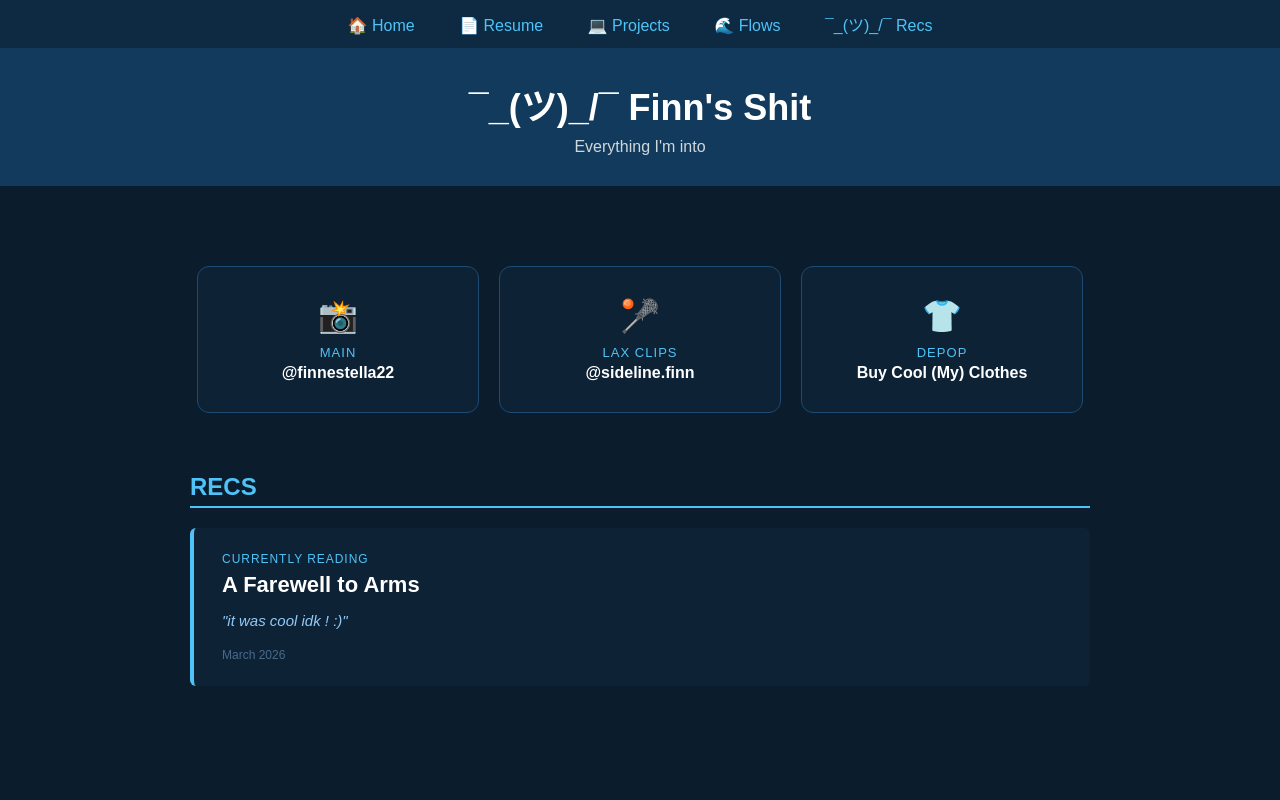
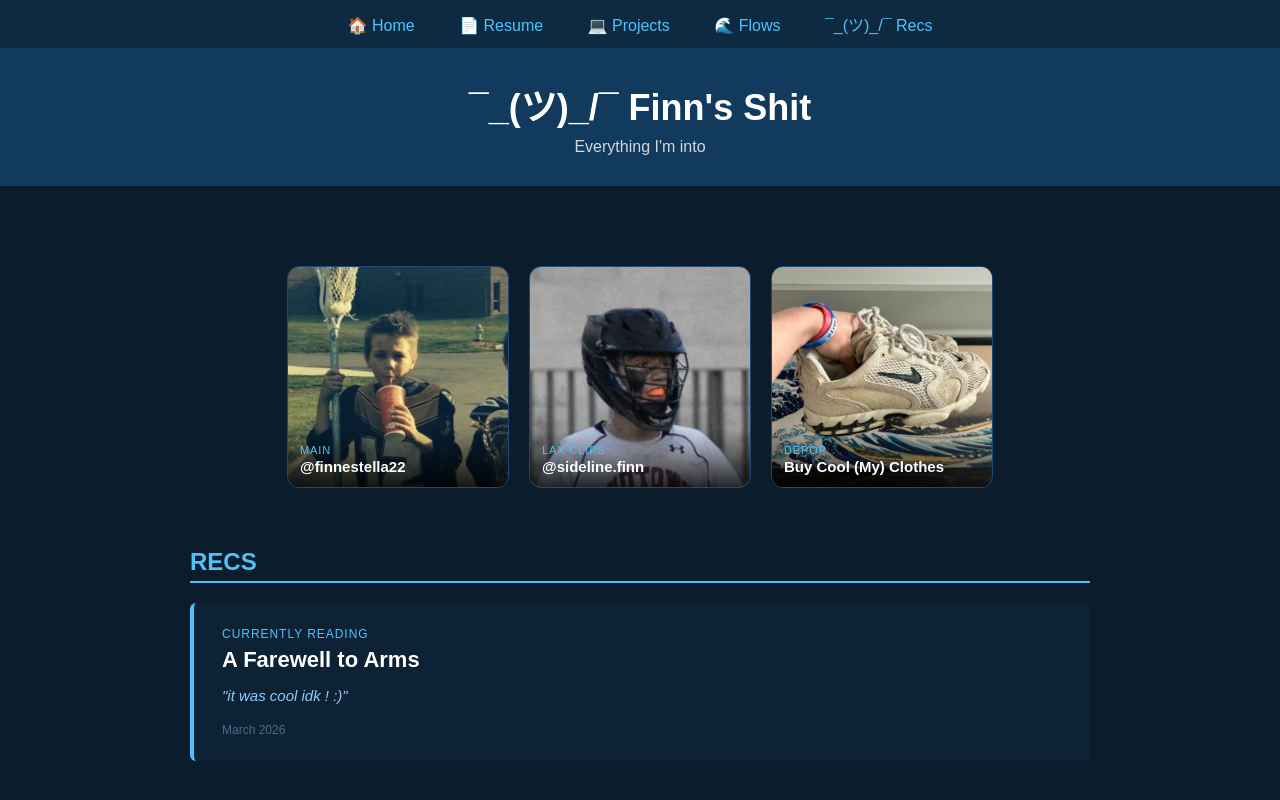
Before and after one commit to finnestella222-web/finnestella222-web.github.io, a plain HTML site: page recs.html in a window 1280 px wide. Shown: the top 800 px of the page. Drawn offline with Linux system fonts and the light colour scheme.

Commit message:
Update recs.html

```diff
--- a/recs.html
+++ b/recs.html
@@ -1,7 +1,7 @@
 <!DOCTYPE html>
 <html>
 <head>
-  <title>whoslooking?</title>
+  <title>Finn's Shit</title>
 
   <style>
     body {
@@ -51,7 +51,6 @@
       margin: auto;
     }
 
-    /* CONTACT STYLE LINKS */
     .links-grid {
       display: flex;
       flex-wrap: wrap;
@@ -61,43 +60,52 @@
     }
 
     .link-tile {
-      background-color: #0e2236;
+      position: relative;
+      width: 220px;
+      height: 220px;
+      border-radius: 12px;
+      overflow: hidden;
+      text-decoration: none;
       border: 1px solid #1e4a73;
-      border-radius: 12px;
-      padding: 30px 40px;
-      text-align: center;
-      text-decoration: none;
-      color: white;
-      width: 200px;
-      transition: background-color 0.2s, border-color 0.2s, transform 0.15s;
+      transition: transform 0.15s, border-color 0.2s;
     }
 
     .link-tile:hover {
-      background-color: #1a3a5c;
+      transform: translateY(-4px);
       border-color: #4fc3f7;
-      transform: translateY(-4px);
     }
 
-    .link-tile .link-icon {
-      font-size: 32px;
-      margin-bottom: 10px;
+    .link-tile img {
+      width: 100%;
+      height: 100%;
+      object-fit: cover;
+      object-position: center top;
+      display: block;
     }
 
-    .link-tile .link-label {
-      font-size: 13px;
+    .link-tile .overlay {
+      position: absolute;
+      bottom: 0;
+      left: 0;
+      right: 0;
+      background: linear-gradient(transparent, rgba(0,0,0,0.82));
+      padding: 16px 12px 12px;
+    }
+
+    .link-tile .overlay .link-label {
+      font-size: 11px;
       color: #4fc3f7;
       text-transform: uppercase;
       letter-spacing: 0.08em;
-      margin-bottom: 4px;
+      margin-bottom: 2px;
     }
 
-    .link-tile .link-name {
-      font-size: 16px;
+    .link-tile .overlay .link-name {
+      font-size: 15px;
       font-weight: bold;
       color: white;
     }
 
-    /* RECS SECTION */
     h2 {
       border-bottom: 2px solid #4fc3f7;
       padding-bottom: 5px;
@@ -175,33 +183,36 @@
 
   <div class="container">
 
-    <!-- CONTACT STYLE LINKS -->
     <div class="links-grid">
 
       <a class="link-tile" href="https://www.instagram.com/finnestella22" target="_blank">
-        <div class="link-icon">📸</div>
+        <img src="img-main.png" alt="Finn main Instagram">
+        <div class="overlay">
           <div class="link-label">Main</div>
           <div class="link-name">@finnestella22</div>
+        </div>
       </a>
 
       <a class="link-tile" href="https://www.instagram.com/sideline.finn" target="_blank">
-        <div class="link-icon">🥍</div>
+        <img src="img-lax.png" alt="Lax clips">
+        <div class="overlay">
           <div class="link-label">Lax Clips</div>
           <div class="link-name">@sideline.finn</div>
+        </div>
       </a>
 
       <a class="link-tile" href="https://www.depop.com/finnestella/" target="_blank">
-        <div class="link-icon">👕</div>
+        <img src="img-depop.png" alt="Depop">
+        <div class="overlay">
           <div class="link-label">Depop</div>
           <div class="link-name">Buy Cool (My) Clothes</div>
+        </div>
       </a>
 
     </div>
 
-    <!-- BLOG RECS -->
     <h2>RECS</h2>
 
-    <!-- TEMPLATE — copy this block and paste above to add new entries -->
     <div class="blog-card">
       <div class="subject">Currently Reading</div>
       <h3>A Farewell to Arms</h3>
```
Lines whose indentation alone changed are shown as unchanged.
